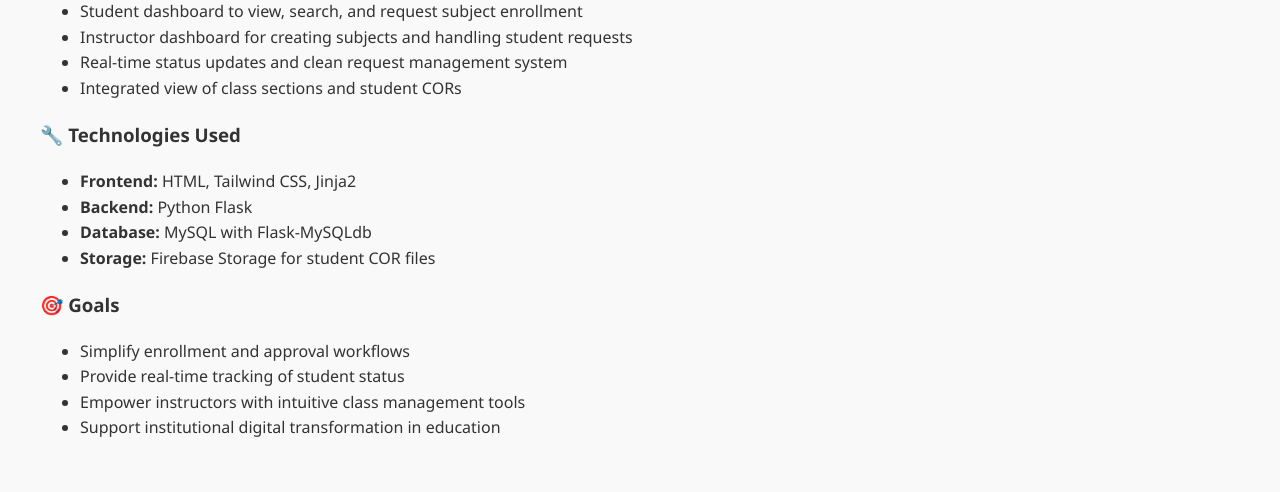
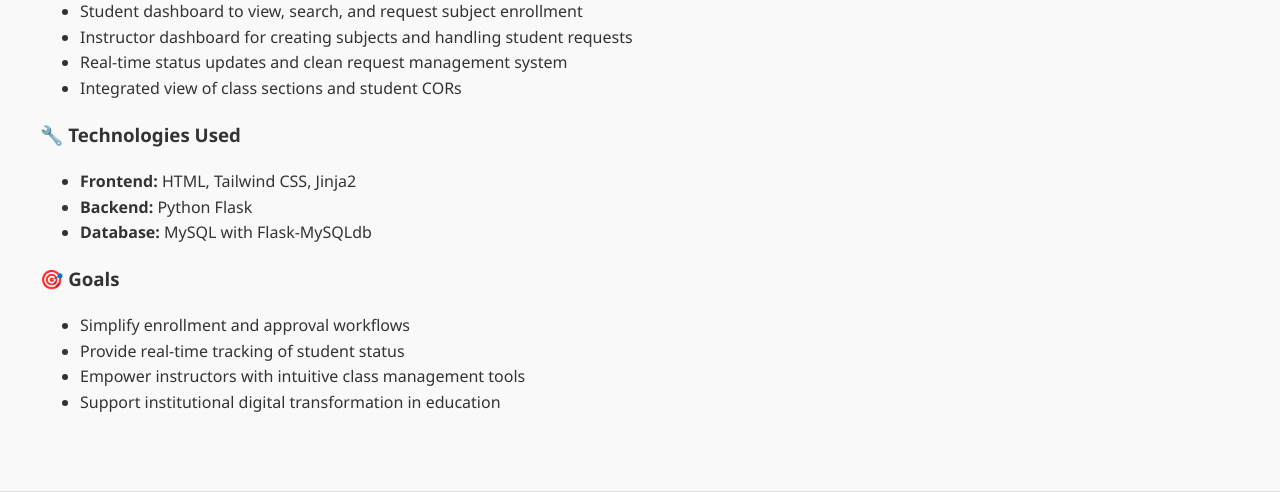
Before and after one commit to law4percent/attendance-system-chloe-danag, a Flask app: page /about in a window 1280 px wide. Shown: the part 348-840 px from the top of the page. Run offline with Flask 3, Linux system fonts and the light colour scheme; some libraries are stand-ins or nearby versions.

Commit message:
Correct the about details.

```diff
--- a/templates/about.html
+++ b/templates/about.html
@@ -37,7 +37,6 @@
             <li><strong>Frontend:</strong> HTML, Tailwind CSS, Jinja2</li>
             <li><strong>Backend:</strong> Python Flask</li>
             <li><strong>Database:</strong> MySQL with Flask-MySQLdb</li>
-            <li><strong>Storage:</strong> Firebase Storage for student COR files</li>
           </ul>
         </div>
         <div class="p-6 border-l-4 border-blue-500 bg-white shadow-sm rounded">
```
